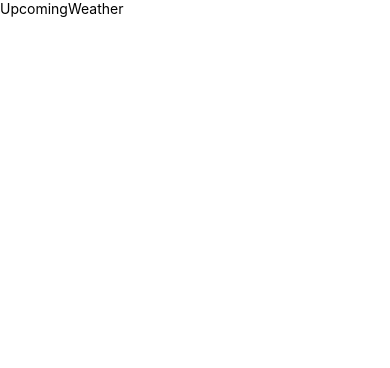
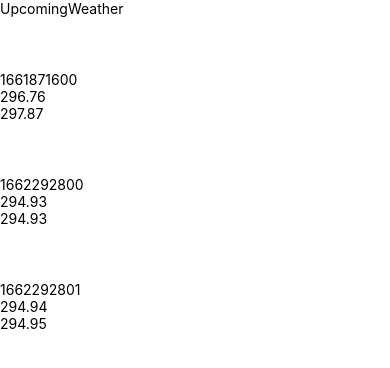
Before and after one commit to GETANGE/Expo-Tutorial-Pract, a React Native app: screen / in a window 390 px wide. Shown: the top 368 px of the page. Built offline with nearby package versions, Linux system fonts and the light colour scheme.

Commit message:
ADD: use of FlatViews

```diff
--- a/src/components/UpcomingWeather.js
+++ b/src/components/UpcomingWeather.js
@@ -1,10 +1,107 @@
 import React from "react";
-import { StyleSheet, View , SafeAreaView, Text, StatusBar} from "react-native";
+import { StyleSheet, View , SafeAreaView, Text, StatusBar, FlatList} from "react-native";
+import { Feather } from "@expo/vector-icons"
+
+const DATA = [
+    {
+        "dt": 1661871600,
+        "main": {
+            "temp": 296.76,
+            "feels_like": 296.98,
+            "temp_min": 296.76,
+            "temp_max": 297.87,
+            "pressure": 1015,
+            "sea_level": 1015,
+            "grnd_level": 933,
+            "humidity": 69,
+            "temp_kf": -1.11
+            },
+            "weather": [
+                {
+                    "id": 500,
+                    "main": "Rain",
+                    "description": "light rain",
+                    "icon": "10d"
+                }
+            ]
+        },
+        {
+            "dt": 1662292800,
+            "main": {
+                "temp": 294.93,
+                "feels_like": 294.83,
+                "temp_min": 294.93,
+                "temp_max": 294.93,
+                "pressure": 1018,
+                "sea_level": 1018,
+                "grnd_level": 935,
+                "humidity": 64,
+                "temp_kf": 0
+            },
+            "weather": [
+                {
+                    "id": 804,
+                    "main": "Clouds",
+                    "description": "overcast clouds",
+                    "icon": "04d"
+                }
+            ]
+        },
+        {
+            "dt": 1662292801,
+            "main": {
+                "temp": 294.73,
+                "feels_like": 294.23,
+                "temp_min": 294.94,
+                "temp_max": 294.95,
+                "pressure": 1013,
+                "sea_level": 1014,
+                "grnd_level": 932,
+                "humidity": 61,
+                "temp_kf": 0
+            },
+            "weather": [
+                {
+                    "id": 804,
+                    "main": "Clear",
+                    "description": "overcast clouds",
+                    "icon": "04d"
+                }
+            ]
+        }
+]
+
+const Item =(props) => {
+    const {dt, min, max, condition} = props
+
+    return(
+        <View>
+        <Feather name="sun" size={50 } color='white'/>
+            <Text>{dt}</Text>
+            <Text>{min}</Text>
+            <Text>{max}</Text>
+        </View>
+    )
+}
 
 const UpcomingWeather = () => {
+    const renderItem = ({item}) => (
+        <Item
+            condition={item.weather[0].main}
+            dt={item.dt}
+            min={item.main.temp_min}
+            max={item.main.temp_max}
+        />
+    )
+
     return(
         <SafeAreaView style={styles.container}>
             <Text>UpcomingWeather</Text>
+            <FlatList
+                data={DATA}
+                renderItem={renderItem}
+                keyExtractor={(item) =>item.dt}
+            />
         </SafeAreaView>
     )
 }
```
